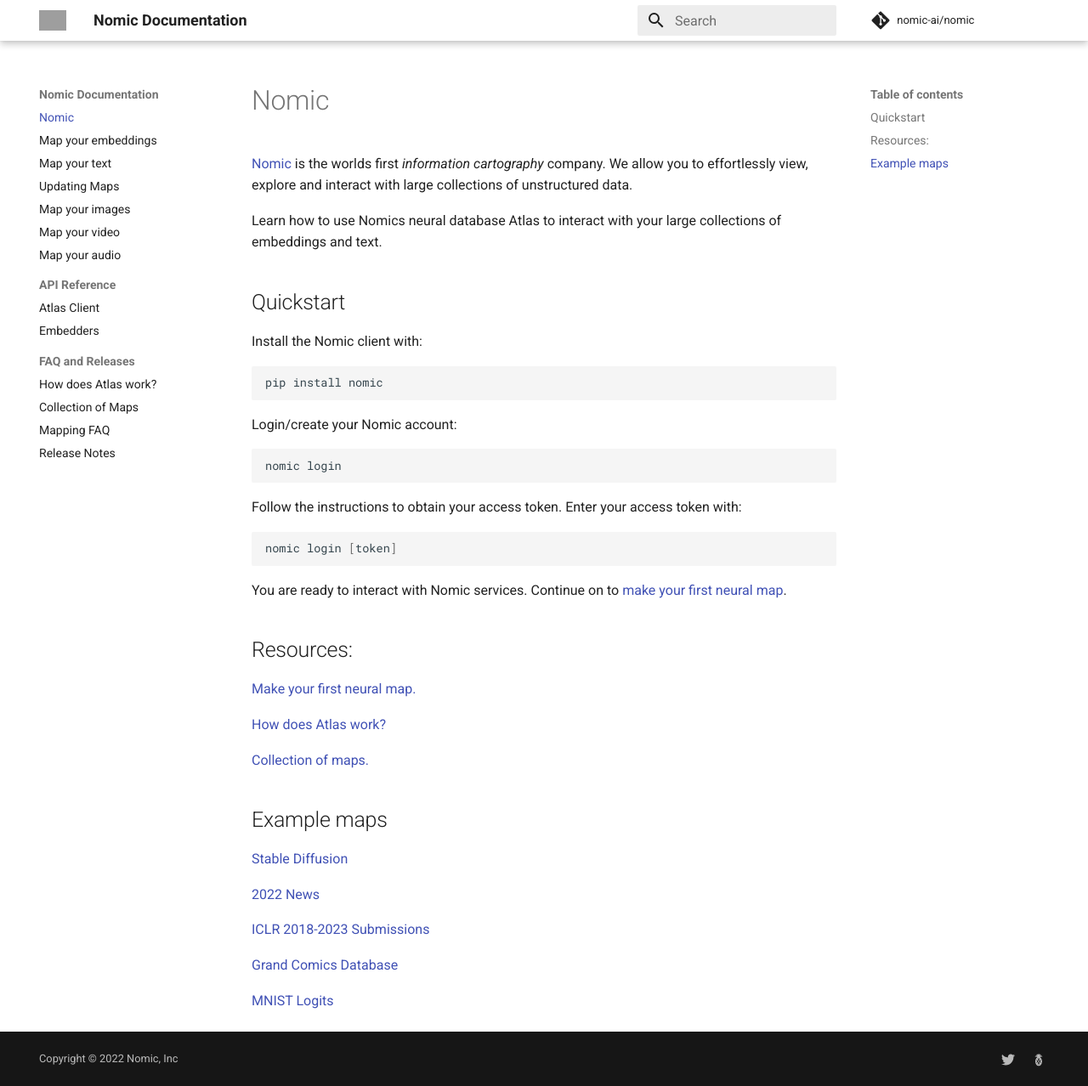
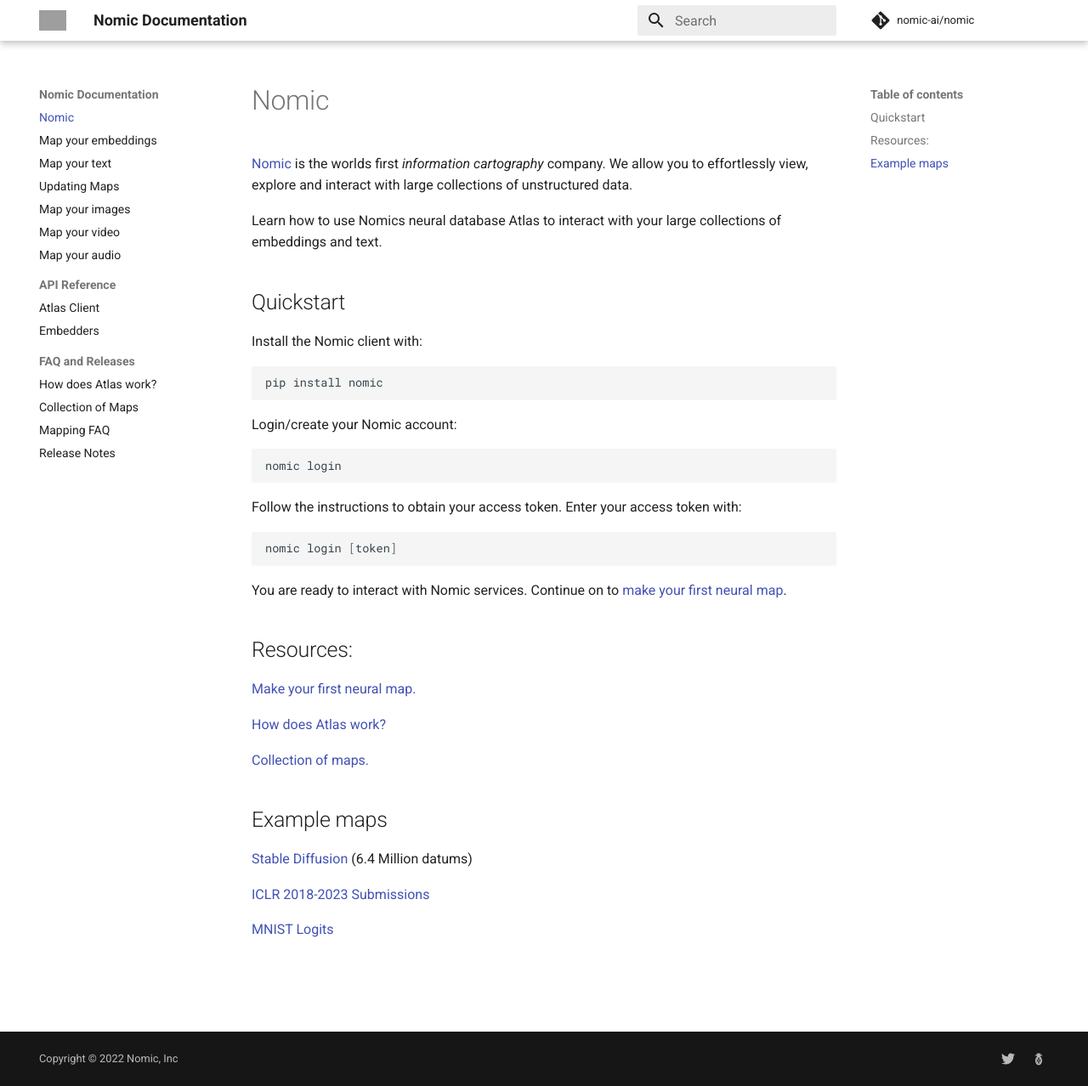
Before and after one commit to nomic-ai/nomic, an MkDocs documentation site: the page built from docs/index.md, in a window 1280 px wide and 1278 px high. Shown: the whole window at 85% size. Built offline with MkDocs 1.6.1 and Material for MkDocs 9.7.7, drawn with Linux system fonts in a browser that asks for light colours; comment, search, counter and statistics services are not loaded; grey boxes are pictures that could not be loaded.

Commit message:
Documentation update

```diff
--- a/docs/index.md
+++ b/docs/index.md
@@ -32,12 +32,8 @@
 
 ## Example maps
 
-[Stable Diffusion](https://atlas.nomic.ai/map/809ef16a-5b2d-4291-b772-a913f4c8ee61/9ed7d171-650b-4526-85bf-3592ee51ea31)
-
-[2022 News](https://atlas.nomic.ai/map/357e8f8e-b182-442d-bcbc-a4c3903aeb1b/3c70fef9-1994-4438-92cd-45b0ab803bd7)
+[Stable Diffusion](https://atlas.nomic.ai/map/809ef16a-5b2d-4291-b772-a913f4c8ee61/9ed7d171-650b-4526-85bf-3592ee51ea31) (6.4 Million datums)
 
 [ICLR 2018-2023 Submissions](https://atlas.nomic.ai/map/b06c5cd7-6946-43ed-b515-7934970c8ed7/6e643208-03fb-4b94-ae01-69ce5395ee5b)
 
-[Grand Comics Database](https://atlas.nomic.ai/map/988ad159-0c94-4559-a67a-a0498277b4d8/a5ef1e3c-105f-4606-abdb-5dc2e4fe20af)
-
 [MNIST Logits](https://atlas.nomic.ai/map/2a222eb6-8f5a-405b-9ab8-f5ab23b71cfd/1dae224b-0284-49f7-b7c9-5f80d9ef8b32)
```
Also changed, not shown: docs/collection_of_maps.md (+0 -4 lines).
